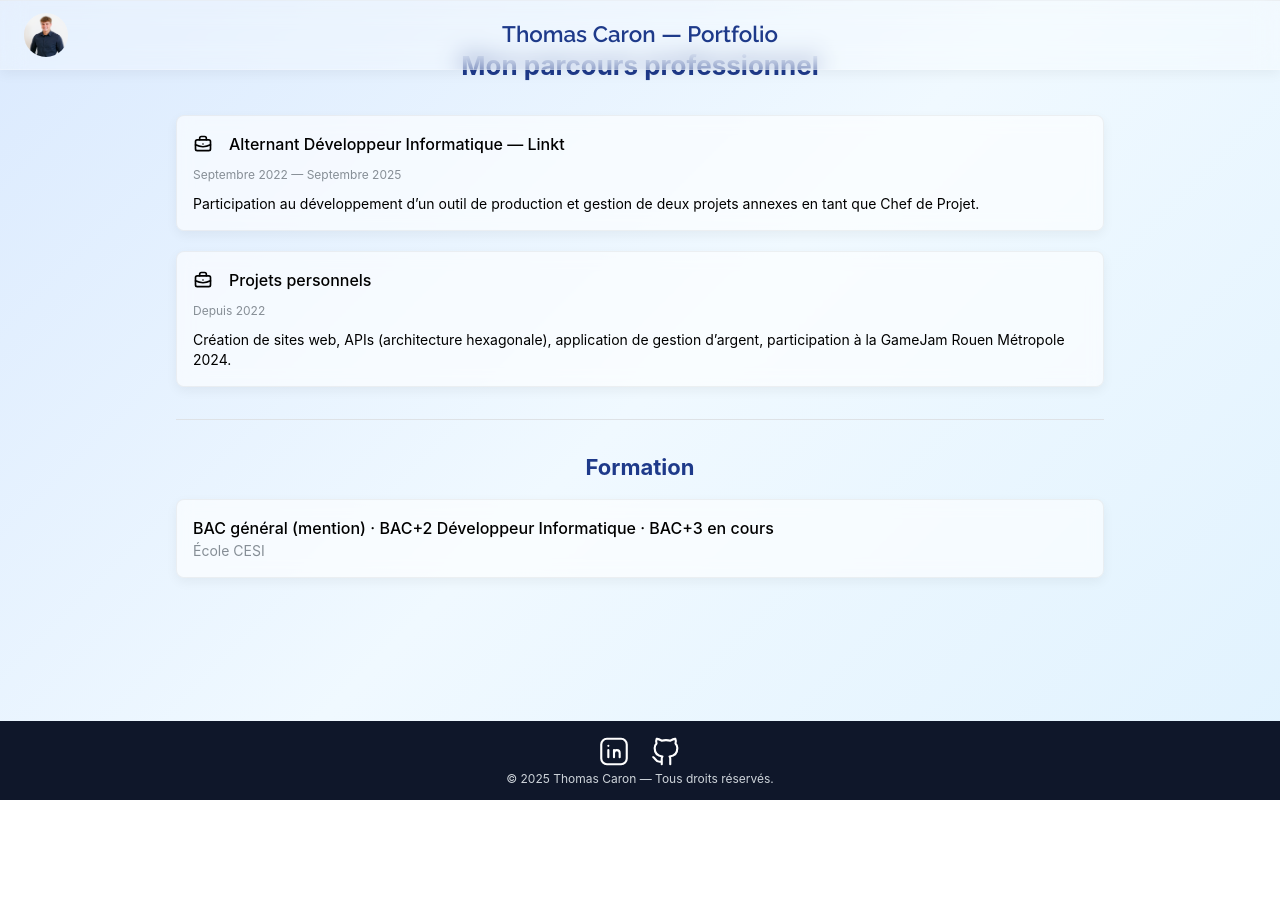
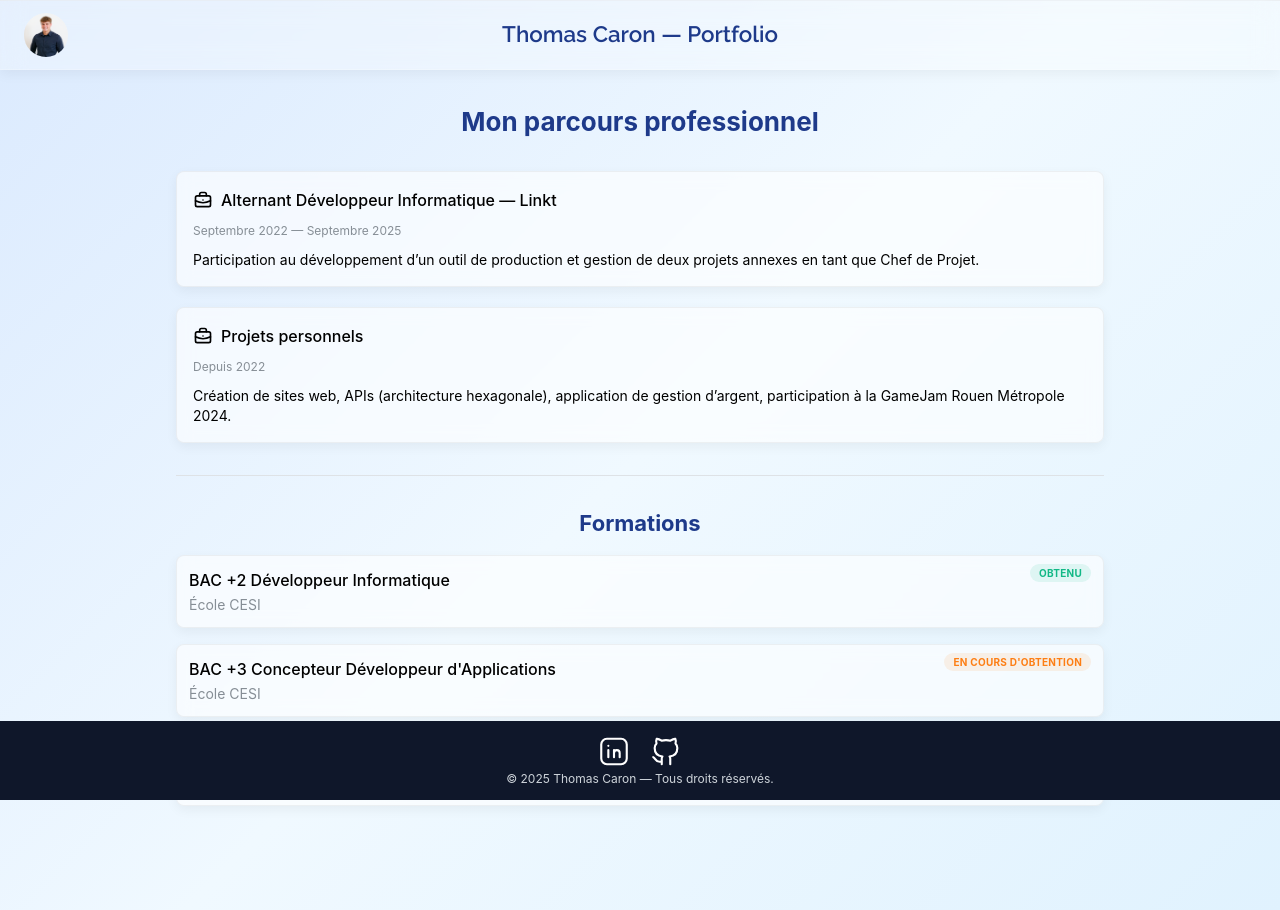
Before and after one commit to ThoomassC/portfolio, a React (Vite) app: page /experience in a window 1280 px wide. Before the commit the page ends 800 px from the top, so only its background shows below. Built offline with nearby package versions, Linux system fonts and the light colour scheme.

Commit message:
feat : formations & animations

```diff
--- a/src/pages/Contact.tsx
+++ b/src/pages/Contact.tsx
@@ -1,4 +1,3 @@
-// src/pages/Contact.tsx
 import {
   Container,
   Title,
@@ -16,9 +15,29 @@ import {
   IconArrowLeft,
 } from "@tabler/icons-react";
 import { useNavigate } from "react-router-dom";
+import { useEffect } from "react";
 
 const Contact = () => {
   const navigate = useNavigate();
+
+  useEffect(() => {
+    const style = document.createElement("style");
+    style.innerHTML = `
+      @keyframes fadeSlide {
+        0% { opacity: 0; transform: translateY(30px) scale(0.92); }
+        100% { opacity: 1; transform: translateY(0) scale(1); }
+      }
+      .fade-animated { animation: fadeSlide 1s ease-out forwards; opacity: 0; }
+      .fade-1 { animation-delay: 0.2s; }
+      .fade-2 { animation-delay: 0.4s; }
+      .fade-3 { animation-delay: 0.6s; }
+      .fade-4 { animation-delay: 0.8s; }
+      .fade-5 { animation-delay: 1.0s; }
+      .fade-6 { animation-delay: 1.2s; }
+      .fade-7 { animation-delay: 1.4s; }
+    `;
+    document.head.appendChild(style);
+  }, []);
 
   return (
     <Container
@@ -35,6 +54,7 @@ const Contact = () => {
         withBorder
         p="xl"
         radius="lg"
+        className="fade-animated fade-1"
         style={{
           backdropFilter: "blur(10px)",
           background: "rgba(255, 255, 255, 0.4)",
@@ -48,17 +68,22 @@ const Contact = () => {
         <Stack align="center" gap="lg">
           <Avatar
             src="/assets/thomasca.jpg"
-            size={100}
+            size={200}
             radius="xl"
             alt="Thomas Caron"
             style={{ border: "2px solid #1e3a8a" }}
+            className="fade-animated fade-2"
           />
 
-          <Title order={2} style={{ color: "#1e3a8a", fontWeight: 600 }}>
+          <Title
+            order={2}
+            style={{ color: "#1e3a8a", fontWeight: 600 }}
+            className="fade-animated fade-3"
+          >
             Me contacter
           </Title>
 
-          <Group gap="xs">
+          <Group gap="xs" className="fade-animated fade-4">
             <IconMail size={20} />
             <Anchor
               href="mailto:caronthomas27@gmail.com"
@@ -70,7 +95,7 @@ const Contact = () => {
             </Anchor>
           </Group>
 
-          <Group gap="xs">
+          <Group gap="xs" className="fade-animated fade-5">
             <IconPhone size={20} />
             <Anchor
               href="tel:+33783523785"
@@ -82,7 +107,7 @@ const Contact = () => {
             </Anchor>
           </Group>
 
-          <Group gap="xs" mb="sm">
+          <Group gap="xs" mb="sm" className="fade-animated fade-6">
             <IconMapPin size={20} />
             <Anchor
               href="https://www.google.com/maps?q=Mont-Saint-Aignan"
@@ -102,6 +127,7 @@ const Contact = () => {
             color="indigo"
             leftSection={<IconArrowLeft size={18} />}
             onClick={() => navigate("/")}
+            className="fade-animated fade-7"
           >
             Retour à l’accueil
           </Button>
--- a/src/pages/Experience.tsx
+++ b/src/pages/Experience.tsx
@@ -1,4 +1,3 @@
-// src/pages/Experience.tsx
 import {
   Container,
   Title,
@@ -7,26 +6,53 @@ import {
   Text,
   Group,
   Divider,
+  Badge,
 } from "@mantine/core";
 import { IconBriefcase } from "@tabler/icons-react";
+import { useEffect } from "react";
 
 const Experience = () => {
+  useEffect(() => {
+    const style = document.createElement("style");
+    style.innerHTML = `
+      @keyframes fadeSlideExp {
+        0% { opacity: 0; transform: translateY(30px) scale(0.92);}
+        100% { opacity: 1; transform: translateY(0) scale(1);}
+      }
+      .fade-animated-exp { animation: fadeSlideExp 1s ease-out forwards; opacity: 0; }
+      .fade-exp-1 { animation-delay: 0.2s; }
+      .fade-exp-2 { animation-delay: 0.5s; }
+      .fade-exp-3 { animation-delay: 0.8s; }
+      .fade-exp-4 { animation-delay: 1.1s; }
+    `;
+    document.head.appendChild(style);
+  }, []);
+
   return (
-    <Container size="md" py="xl">
+    <Container
+      size="md"
+      py="xl"
+      style={{
+        marginTop: "3.5rem",
+        marginBottom: "3.5rem",
+      }}
+    >
+      {" "}
       <Title
         order={2}
         mb="xl"
         style={{ color: "#1e3a8a", textAlign: "center" }}
+        className="fade-animated-exp fade-exp-1"
       >
         Mon parcours professionnel
       </Title>
-
       <Stack gap="lg">
         {/* Expérience principale */}
         <Paper
           withBorder
           p="md"
           radius="md"
+          className="fade-animated-exp fade-exp-2"
           style={{
             background: "rgba(255, 255, 255, 0.6)",
             backdropFilter: "blur(8px)",
@@ -34,9 +60,36 @@ const Experience = () => {
             boxShadow: "0 4px 12px rgba(0,0,0,0.05)",
           }}
         >
-          <Group align="center" mb="xs">
+          <Group
+            align="center"
+            mb="xs"
+            style={{
+              flexWrap: "wrap",
+              gap: 8,
+              flexDirection: "row",
+            }}
+          >
+            <span
+              style={{
+                display: "flex",
+                alignItems: "center",
+                flex: "0 0 auto",
+              }}
+            >
               <IconBriefcase size={20} />
-            <Text fw={500}>Alternant Développeur Informatique — Linkt</Text>
+            </span>
+            <Text
+              fw={500}
+              style={{
+                display: "flex",
+                alignItems: "center",
+                minWidth: 0,
+                flex: "1 1 0%",
+                wordBreak: "break-word",
+              }}
+            >
+              Alternant Développeur Informatique — Linkt
+            </Text>
           </Group>
           <Text size="xs" c="dimmed" mb="xs">
             Septembre 2022 — Septembre 2025
@@ -52,6 +105,7 @@ const Experience = () => {
           withBorder
           p="md"
           radius="md"
+          className="fade-animated-exp fade-exp-3"
           style={{
             background: "rgba(255, 255, 255, 0.6)",
             backdropFilter: "blur(8px)",
@@ -59,9 +113,36 @@ const Experience = () => {
             boxShadow: "0 4px 12px rgba(0,0,0,0.05)",
           }}
         >
-          <Group align="center" mb="xs">
+          <Group
+            align="center"
+            mb="xs"
+            style={{
+              flexWrap: "wrap",
+              gap: 8,
+              flexDirection: "row",
+            }}
+          >
+            <span
+              style={{
+                display: "flex",
+                alignItems: "center",
+                flex: "0 0 auto",
+              }}
+            >
               <IconBriefcase size={20} />
-            <Text fw={500}>Projets personnels</Text>
+            </span>
+            <Text
+              fw={500}
+              style={{
+                display: "flex",
+                alignItems: "center",
+                minWidth: 0,
+                flex: "1 1 0%",
+                wordBreak: "break-word",
+              }}
+            >
+              Projets personnels
+            </Text>
           </Group>
           <Text size="xs" c="dimmed" mb="xs">
             Depuis 2022
@@ -73,37 +154,121 @@ const Experience = () => {
           </Text>
         </Paper>
       </Stack>
-
-      <Divider my="xl" />
-
+      <Divider my="xl" className="fade-animated-exp fade-exp-4" />
       {/* Formation */}
       <Title
         order={3}
         mt="xl"
         mb="md"
         style={{ color: "#1e3a8a", textAlign: "center" }}
+        className="fade-animated-exp fade-exp-4"
       >
-        Formation
+        Formations
       </Title>
+      <Stack gap="md">
         <Paper
           withBorder
-        p="md"
+          p="sm"
           radius="md"
+          className="fade-animated-exp fade-exp-4"
           style={{
             background: "rgba(255, 255, 255, 0.6)",
             backdropFilter: "blur(8px)",
             border: "1px solid rgba(0,0,0,0.05)",
             boxShadow: "0 4px 12px rgba(0,0,0,0.05)",
+            position: "relative",
+            minHeight: 70,
           }}
         >
-        <Text fw={500}>
-          BAC général (mention) · BAC+2 Développeur Informatique · BAC+3 en
-          cours
+          <Badge
+            color="teal"
+            variant="light"
+            size="sm"
+            style={{
+              position: "absolute",
+              top: 8,
+              right: 12,
+              zIndex: 1,
+            }}
+          >
+            Obtenu
+          </Badge>
+          <Text fw={500} mb={2}>
+            BAC +2 Développeur Informatique
           </Text>
           <Text size="sm" c="dimmed">
             École CESI
           </Text>
         </Paper>
+        <Paper
+          withBorder
+          p="sm"
+          radius="md"
+          className="fade-animated-exp fade-exp-4"
+          style={{
+            background: "rgba(255, 255, 255, 0.6)",
+            backdropFilter: "blur(8px)",
+            border: "1px solid rgba(0,0,0,0.05)",
+            boxShadow: "0 4px 12px rgba(0,0,0,0.05)",
+            position: "relative",
+            minHeight: 70,
+          }}
+        >
+          <Badge
+            color="orange"
+            variant="light"
+            size="sm"
+            style={{
+              position: "absolute",
+              top: 8,
+              right: 12,
+              zIndex: 1,
+            }}
+          >
+            En cours d'obtention
+          </Badge>
+          <Text fw={500} mb={2}>
+            BAC +3 Concepteur Développeur d'Applications
+          </Text>
+          <Text size="sm" c="dimmed">
+            École CESI
+          </Text>
+        </Paper>
+        <Paper
+          withBorder
+          p="sm"
+          radius="md"
+          className="fade-animated-exp fade-exp-4"
+          style={{
+            background: "rgba(255, 255, 255, 0.6)",
+            backdropFilter: "blur(8px)",
+            border: "1px solid rgba(0,0,0,0.05)",
+            boxShadow: "0 4px 12px rgba(0,0,0,0.05)",
+            position: "relative",
+            minHeight: 70,
+          }}
+        >
+          <Badge
+            color="blue"
+            variant="light"
+            size="sm"
+            style={{
+              position: "absolute",
+              top: 8,
+              right: 12,
+              zIndex: 1,
+            }}
+          >
+            Suivi
+          </Badge>
+          <Text fw={500} mb={2}>
+            OpenClassRoom & Udemy
+          </Text>
+          <Text size="sm" c="dimmed">
+            Formations complémentaires en ligne
+          </Text>
+        </Paper>
+      </Stack>
     </Container>
   );
 };
```
Lines whose indentation alone changed are shown as unchanged.
